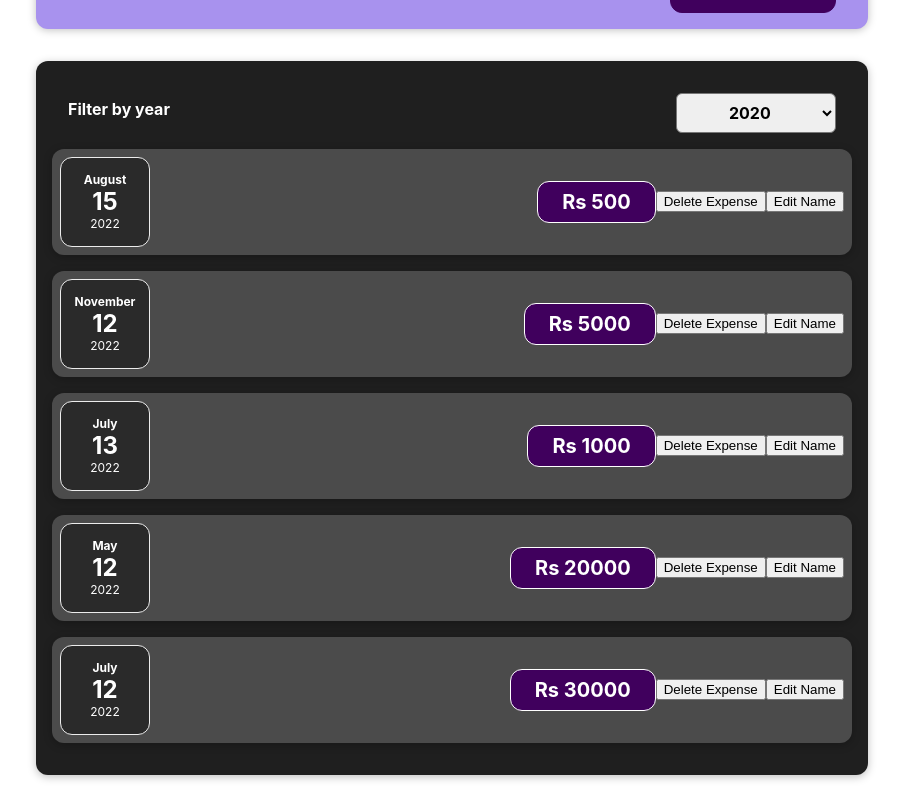
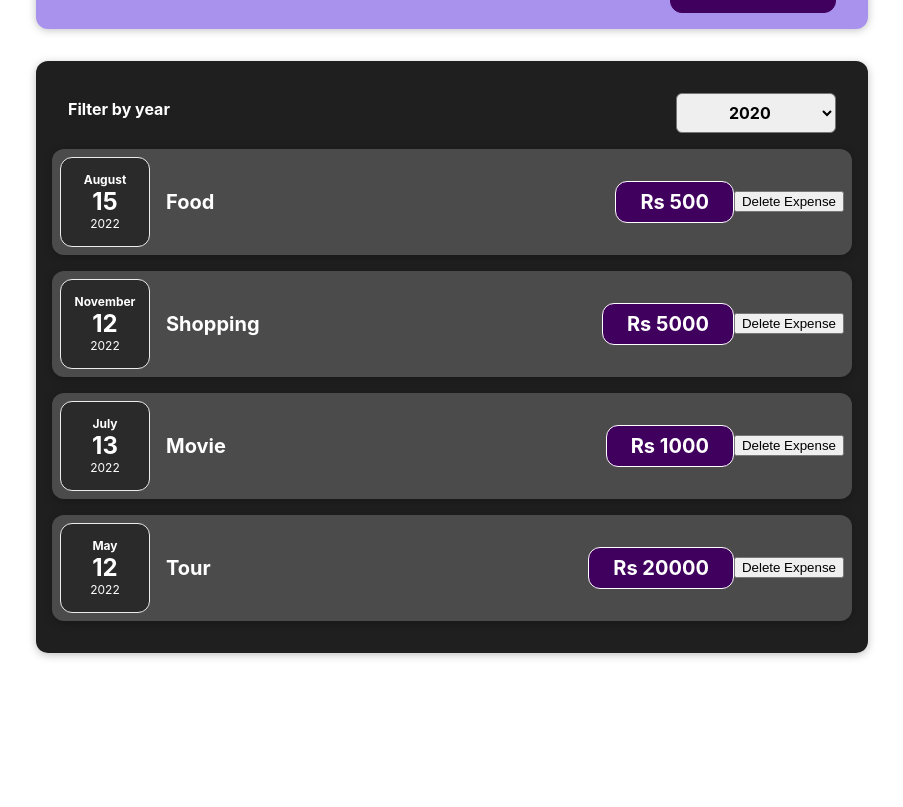
Before and after one commit to VaiDik-cyber/SharpenerReact, a React (Create React App) app: page / in a window 1280 px wide. Shown: the part 366-1173 px from the top of the page, without its empty margins (188-1091 px from the left). After the commit the page ends 1051 px from the top, so only its background shows below. Built offline with nearby package versions, Linux system fonts and the light colour scheme.

Commit message:
module2task10 key added

```diff
--- a/src/App.js
+++ b/src/App.js
@@ -1,49 +1,46 @@
 // import ExpenseItems from "./components/ExpenseItems";when we use maps
 // import React from 'react'; if we write code in react object
 
+import { useState } from "react";
 import Expenses from "./components/ExpenseList/Expenses";
 import NewExpense from "./components/NewExpense/NewExpense";
 const App = () => {
-  const expensesData = [
+  const dummyExpenses = [
     {
       id: "el",
-      name: "Food",
+      title: "Food",
       amount: 500,
       date: new Date(2022, 7, 15),
-      LocationOfExpenditure: "Restaurent dhule",
+      // LocationOfExpenditure: "Restaurent Hyd",
     },
     {
       id: "bl",
-      name: "Shopping",
+      title: "Shopping",
       amount: 5000,
       date: new Date(2022, 10, 12),
-      LocationOfExpenditure: "Trends",
+      // LocationOfExpenditure: "Trends",
     },
     {
       id: "ml",
-      name: "Movie",
+      title: "Movie",
       amount: 1000,
       date: new Date(2022, 6, 13),
-      LocationOfExpenditure: "Imax Nasik",
+      // LocationOfExpenditure: "Imax Hyd",
     },
     {
       id: "cl",
-      name: "Tour",
+      title: "Tour",
       amount: 20000,
       date: new Date(2022, 4, 12),
-      LocationOfExpenditure: "gao trip",
-    },
-    {
-      id: "dl",
-      name: "voccation",
-      amount: 30000,
-      date: new Date(2022, 6, 12),
-      LocationOfExpenditure: "Germany",
+      // LocationOfExpenditure: "goa trip",
     },
   ];
+  const [expenseList, setExpenseList] = useState(dummyExpenses);
   const addExpenseHandler = (expense) => {
-    console.log("this is App.js");
-    console.log(expense);
+    console.log(expense, "in app.js new expenses");
+    setExpenseList((prevExpenses) => {
+      return [expense, ...prevExpenses];
+    });
   };
 
   return (
@@ -52,7 +49,7 @@ const App = () => {
       <h2>ExpenseItems Details</h2>
 
       <NewExpense onAddExpense={addExpenseHandler} />
-      <Expenses expenses={expensesData} />
+      <Expenses expenses={dummyExpenses} />
     </div>
   );
 };
--- a/src/components/ExpenseList/ExpenseItem.js
+++ b/src/components/ExpenseList/ExpenseItem.js
@@ -7,25 +7,23 @@ import ExpenseDetails from "./ExpenseDetails";
 import Card from "../UI/Card";
 import { useState } from "react";
 
-const deleteButton = (e) => {
-  let item = e.target.parentElement;
-  item.remove();
-};
-
 const ExpenseItems = (props) => {
-  // console.log(props.name);
-  const [name, setName] = useState(props.name);
-  const editName = (e) => {
-    setName("updated");
-    console.log(name);
+  const deleteButton = (e) => {
+    let item = e.target.parentElement;
+    item.remove();
   };
+  // const [name, setName] = useState(props.name);
+  // const editName = (e) => {
+  //   setName("updated");
+  //   console.log(name);
+  // };
 
   return (
     <Card className="expense-item">
       <ExpenseDate date={props.date}></ExpenseDate>
 
       <div className="expense-item__description">
-        <h2>{name}</h2>
+        <h2>{props.name}</h2>
 
         <ExpenseDetails
           LocationOfExpenditure={props.LocationOfExpenditure}
@@ -33,7 +31,7 @@ const ExpenseItems = (props) => {
         ></ExpenseDetails>
       </div>
       <button onClick={deleteButton}>Delete Expense</button>
-      <button onClick={editName}>Edit Name</button>
+      {/* <button onClick={editName}>Edit Name</button> */}
     </Card>
   );
 };
--- a/src/components/ExpenseList/Expenses.js
+++ b/src/components/ExpenseList/Expenses.js
@@ -1,5 +1,5 @@
 import "./Expenses.css";
-import ExpenseItems from "./ExpenseItem";
+import ExpenseItem from "./ExpenseItem";
 import Card from "../UI/Card";
 import ExpensesFilter from "./ExpenseFilter";
 import { useState } from "react";
@@ -17,11 +17,12 @@ const Expenses = (props) => {
         onChangeFilter={filterChangeHandler}
       />
       {props.expenses.map((expense) => (
-        <ExpenseItems
+        <ExpenseItem
+          key={expense.id}
           name={expense.title}
           amount={expense.amount}
           date={expense.date}
-        ></ExpenseItems>
+        ></ExpenseItem>
       ))}
     </Card>
   );
```
